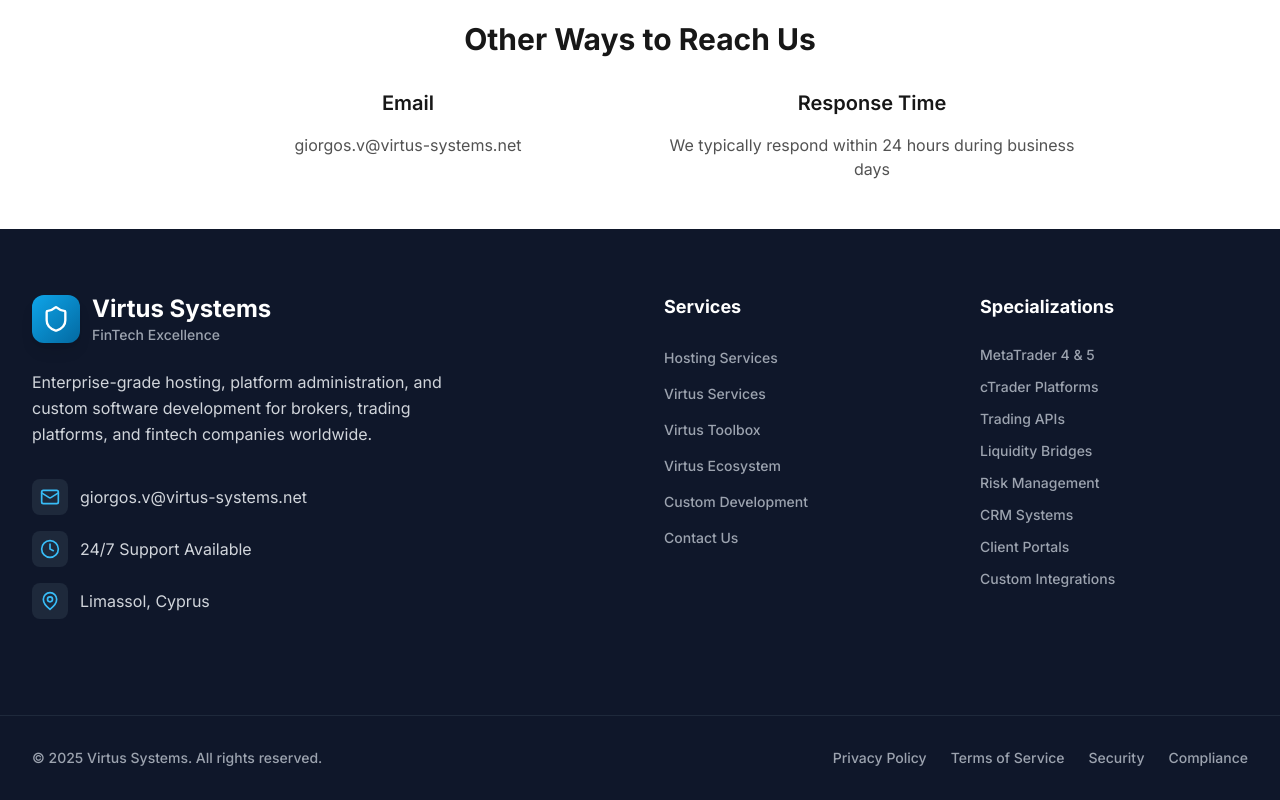
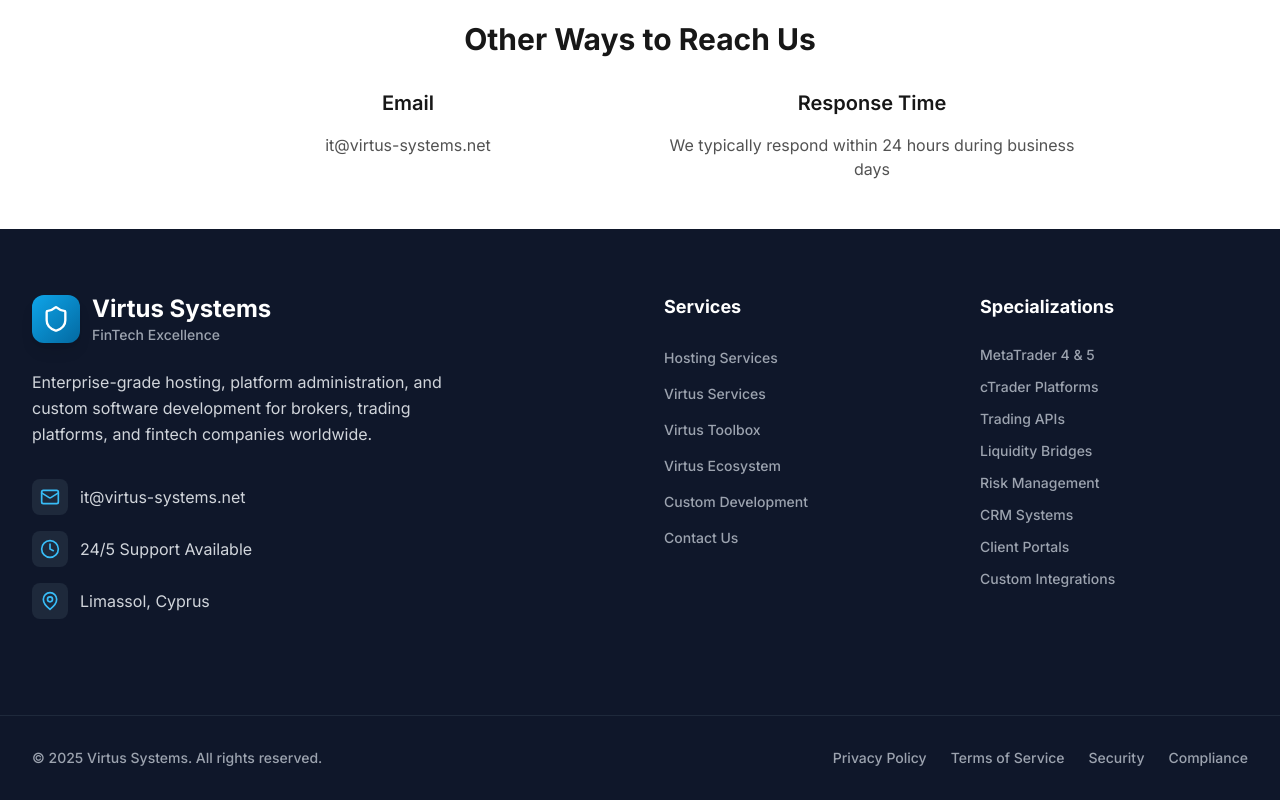
Before and after one commit to IT-Virtus/Virtus-systems, a React (Vite) app: page /contact in a window 1280 px wide. Shown: the part 1155-1955 px from the top of the page. Built offline with nearby package versions, Linux system fonts and the light colour scheme.

Commit message:
Updated Footer.tsx

```diff
--- a/src/components/Footer.tsx
+++ b/src/components/Footer.tsx
@@ -23,17 +23,17 @@ const Footer = () => {
                 for brokers, trading platforms, and fintech companies worldwide.
               </p>
               <div className="space-y-4">
-                <a href="mailto:giorgos.v@virtus-systems.net" className="flex items-center text-gray-300 hover:text-primary-400 transition-colors group">
+                <a href="mailto:it@virtus-systems.net" className="flex items-center text-gray-300 hover:text-primary-400 transition-colors group">
                   <div className="p-2 bg-slate-800 rounded-lg group-hover:bg-primary-500/10 transition-colors">
                     <Mail className="h-5 w-5 text-primary-400" />
                   </div>
-                  <span className="ml-3">giorgos.v@virtus-systems.net</span>
+                  <span className="ml-3">it@virtus-systems.net</span>
                 </a>
                 <div className="flex items-center text-gray-300">
                   <div className="p-2 bg-slate-800 rounded-lg">
                     <Clock className="h-5 w-5 text-primary-400" />
                   </div>
-                  <span className="ml-3">24/7 Support Available</span>
+                  <span className="ml-3">24/5 Support Available</span>
                 </div>
                 <div className="flex items-center text-gray-300">
                   <div className="p-2 bg-slate-800 rounded-lg">
--- a/src/pages/ContactPage.tsx
+++ b/src/pages/ContactPage.tsx
@@ -133,7 +133,7 @@ const ContactPage = () => {
           <AnimatedSection animation="slide-up">
             <form onSubmit={handleSubmit} className="space-y-6">
             {/* Hidden fields for Formspree */}
-            <input type="hidden" name="_to" value="giorgos.v@virtus-systems.net" />
+            <input type="hidden" name="_to" value="it@virtus-systems.net" />
             <input type="hidden" name="_subject" value="New Contact Form Submission from Virtus Systems" />
             <input type="hidden" name="_next" value="https://virtus-systems-finte-hpet.bolt.host/contact" />
             <input type="hidden" name="_captcha" value="false" />
@@ -266,8 +266,8 @@ const ContactPage = () => {
               <div>
                 <h3 className="text-xl font-semibold mb-4">Email</h3>
                 <p className="text-neutral-600 dark:text-neutral-400">
-                  <a href="mailto:giorgos.v@virtus-systems.net" className="hover:text-primary-600 dark:hover:text-primary-400 transition-colors">
-                    giorgos.v@virtus-systems.net
+                  <a href="mailto:it@virtus-systems.net" className="hover:text-primary-600 dark:hover:text-primary-400 transition-colors">
+                    it@virtus-systems.net
                   </a>
                 </p>
               </div>
```
